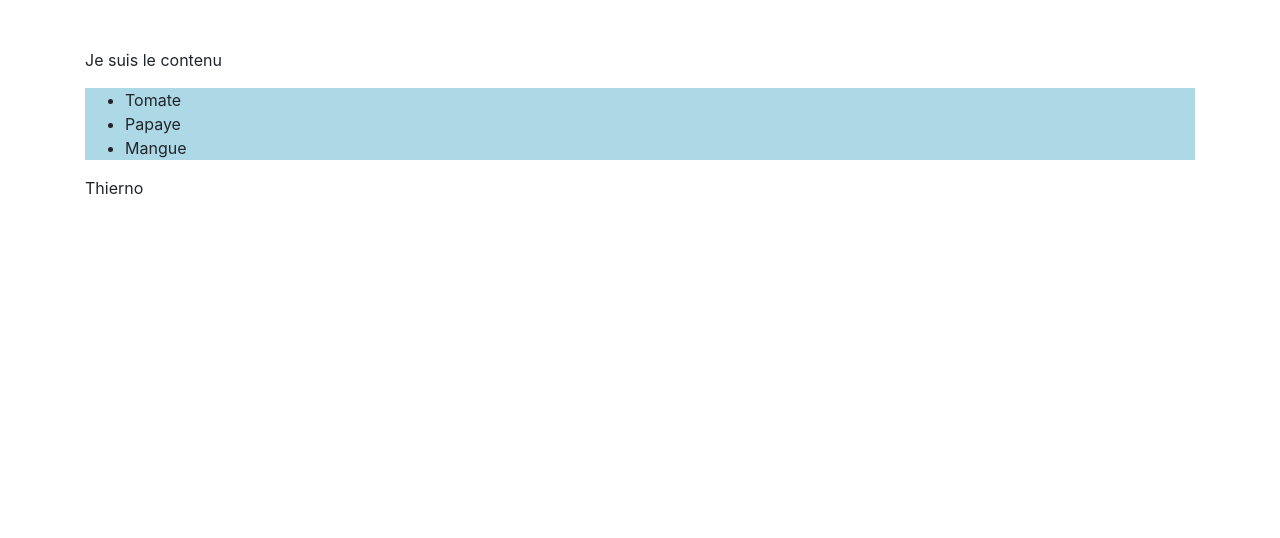
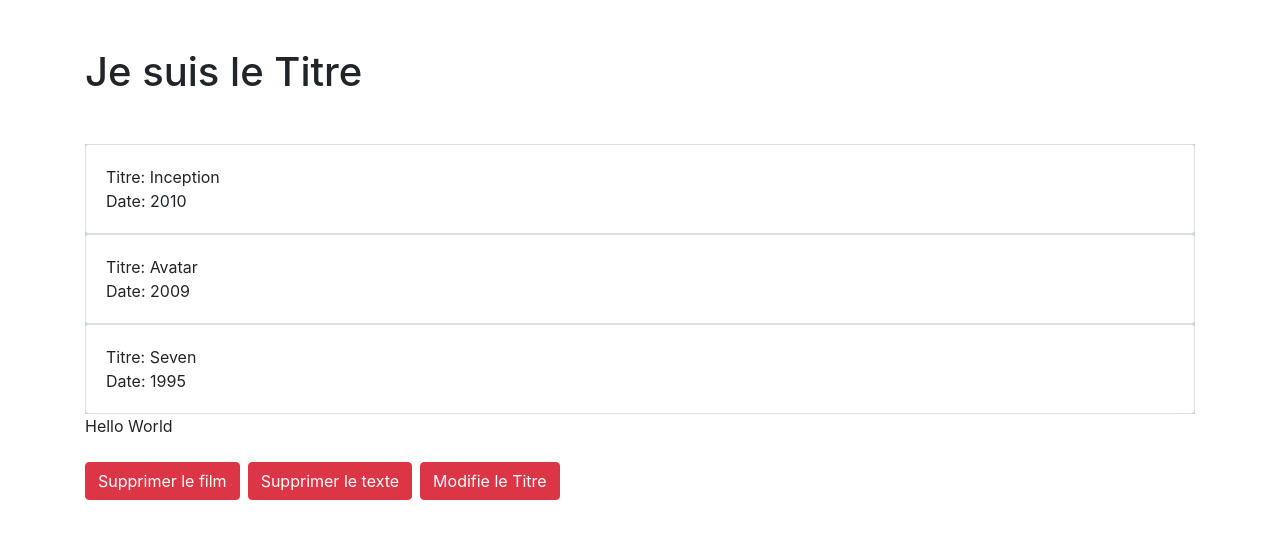
Before and after one commit to Thiernomdou/Vue_Formation, a Vue app: page / in a window 1280 px wide. Shown: the top 538 px of the page. Built offline with nearby package versions, Linux system fonts and the light colour scheme.

Commit message:
Envoyer des données de composant enfant vers parent à travers emit

```diff
--- a/src/components/Contenu-name.vue
+++ b/src/components/Contenu-name.vue
@@ -1,7 +1,10 @@
 <template>
     <div class="container mt-5">
-        <p>{{ txt }}</p>
-        <liste v-bind:prenom="prenom"></liste>
+
+        <h1>{{ titre }}</h1>
+
+        <liste v-bind:myArr="myArr" :txt="txt" v-on:changeTitre="changementTitre($event)"></liste>
+
     </div>
 
 </template>
@@ -14,10 +17,18 @@
     name: 'Contenu-name',
     data() {
         return {
-            txt : 'Je suis le contenu',
-            prenom: {
-                nom: "Thierno"
-            }
+            myArr: [
+                {titre: 'Inception', date: 2010},
+                {titre: 'Avatar', date: 2009},
+                {titre: 'Seven', date: 1995}
+            ],
+            txt: 'Hello World',
+            titre: 'Je suis le Titre'
+        }
+    },
+    methods: {
+        changementTitre: function(nvTitre) {
+            this.titre = nvTitre;
         }
     },
     components: {
--- a/src/components/Liste/Liste-fruits.css
+++ b/src/components/Liste/Liste-fruits.css
@@ -1,3 +1,6 @@
 .liste {
+    padding: 0;
+    margin: 0;
+    list-style-type: none;
     background: lightblue;
 }
--- a/src/components/Liste/Liste-fruits.vue
+++ b/src/components/Liste/Liste-fruits.vue
@@ -1,9 +1,20 @@
 <template>
     <div>
-        <ul class="liste">
-            <li v-for="(fruit, index) in fruits" v-bind:key="index">{{ fruit }}</li>
+        <ul class="liste mt-5">
+            <li v-for="(film, index) in myArr" v-bind:key="index">
+                <div class="card">
+                    <div class="card-body">
+                        Titre: {{ film.titre }}
+                        <br>
+                        Date:  {{ film.date }}
+                    </div>
+                </div>
+            </li>
         </ul>
-        <p>{{ prenom.nom }}</p>
+        <p>{{ txt }}</p>
+        <div @click="supprFilm" class="btn btn-danger mt-2">Supprimer le film</div>
+        <div @click="supprTxt" class="btn btn-danger mt-2 ml-2">Supprimer le texte</div>
+        <div @click="changeTitre" class="btn btn-danger mt-2 ml-2">Modifie le Titre</div>
 
     </div>
 </template>
@@ -16,11 +27,19 @@
                 fruits : ["Tomate", "Papaye", "Mangue"]
             }
         },
-        props: {
-            prenom: {
-                type: Object
+        methods: {
+            supprFilm: function() {
+                this.myArr
+            },
+            supprTxt: function() {
+                this.txt
+            },
+            changeTitre: function() {
+                //le nom de l'évènement que le parent peut écouter en premier paramètre le l'emit et le second est ce qu'on a envie de lui passer
+                this.$emit('changeTitre', 'Mon nouveau Titre')
             }
-        }
+        },
+        props: ['myArr', 'txt']
     }
 </script>
 
```
